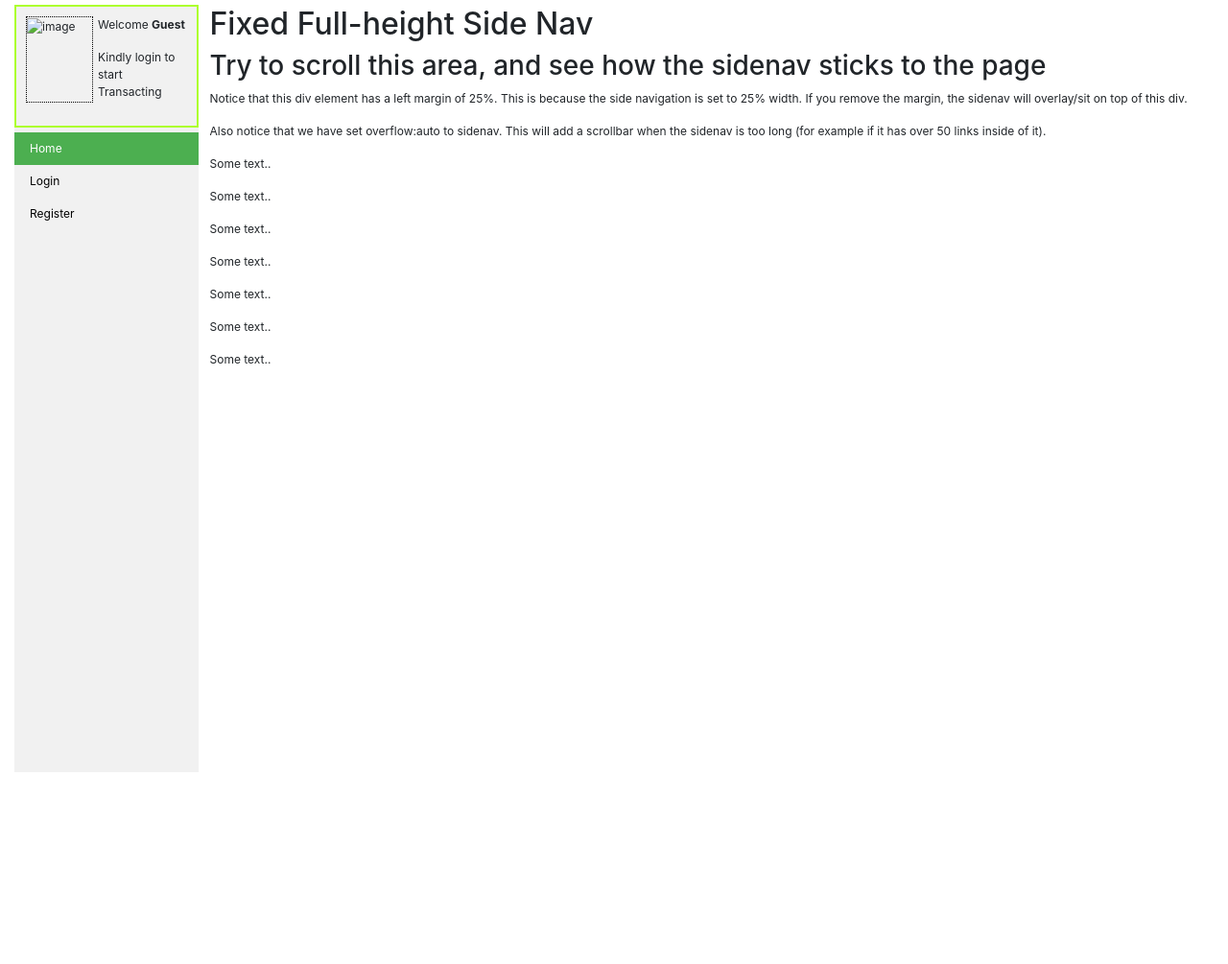
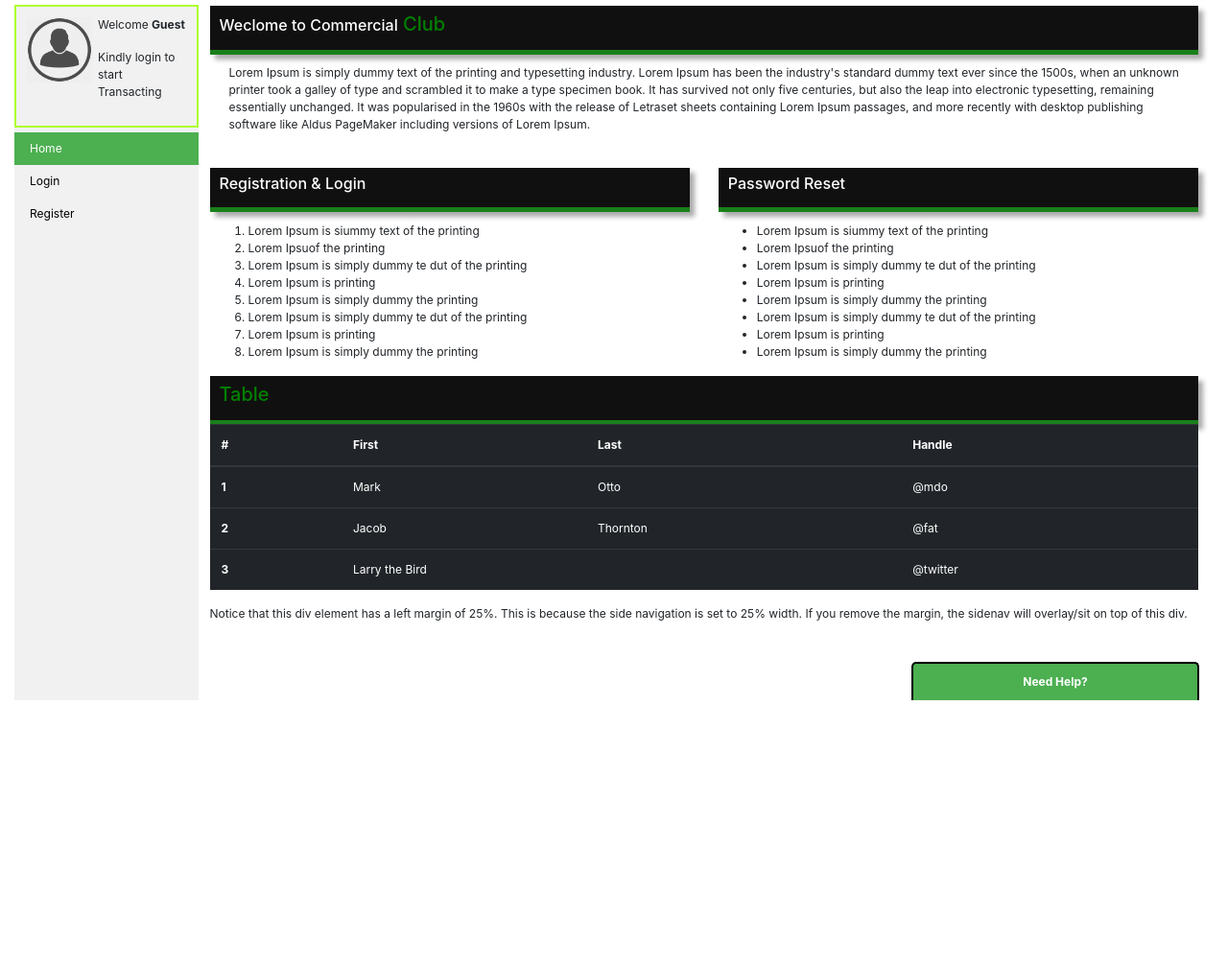
Before and after one commit to iamfortunedube/commercial-club, a PHP site: page /template.html in a window 1280 px wide. Shown: the part 70-1075 px from the top of the page at 96% size. After the commit the page ends 800 px from the top, so only its background shows below. Run offline with PHP 8.4, Linux system fonts and the light colour scheme; some libraries are stand-ins or nearby versions.

Commit message:
desgin modified

```diff
--- a/css/main.css
+++ b/css/main.css
@@ -3,7 +3,7 @@ body {
     font-size:9pt;
 }
 
-ul {
+.sidebar-menu ul {
     list-style-type: none;
     margin: 0;
     padding: 0;
@@ -33,6 +33,47 @@ li a:hover:not(.active) {
     text-decoration: none;
     padding-left:50px;
 }
+
+/* support */
+
+.support{
+    position: fixed;
+    padding: 10px;
+    right:30px;
+    bottom:0;
+    width:300px;
+    color:white;
+    background-color: #4CAF50;
+    border: 2px solid black;
+    border-top-left-radius: 5px;
+    border-top-right-radius: 5px;
+    border-bottom:none;
+    font-weight: bolder;
+    z-index: 5;
+    text-align: center;
+}
+
+#send{
+    width:100%;
+}
+
+.support a{
+    color:white;
+}
+
+.support a:hover{
+    color:rgb(7, 76, 165);
+    text-decoration: none;
+}
+
+#form{
+    display: none;
+}
+
+
+/* support ends*/
+
+
 /*---------------------------Navigation------------------------------------*/
 /*header*/
 
@@ -47,6 +88,7 @@ header{
     width:100%;
     background: rgb(36, 35, 35);
     color:white;
+    z-index:1;
 }
 
 .leftHeader{
@@ -80,8 +122,6 @@ header{
     float: left;
     width:70px;
     height:90px;
-    margin-bottom:2px;
-    border:1px dotted black;
     margin-right:5px;
 }
 
@@ -94,10 +134,35 @@ header{
 /* side bar end*/
 
 
-/* main-content */
+/*---------------------- main-content ------------------------*/
 
 .main-content{
     margin-top:6%;
 }
 
-/* main-content ends*/
+/* Welcome content */
+
+
+.welcomeTitle{
+    background-color: rgb(17, 16, 16);
+    border-bottom:5px solid  rgb(25, 128, 25);
+    color:white;
+    padding:7px 10px;
+    box-shadow: 5px 5px 5px rgba(17, 16, 16, 0.356);
+}
+
+.welcomeContent{
+    padding:20px;
+    margin-top:-10px;
+}
+
+.list{
+margin-top:-35px;
+}
+
+.table{
+    margin-top: -47px;
+}
+/* Welcome content end */
+
+/*--------------------- main-content ends--------------------*/
--- a/template.html
+++ b/template.html
@@ -11,6 +11,18 @@
         <link href="css/main.css" rel="stylesheet" />
 </head>
 <body>
+
+    <div class="support">
+        <a href="#" id="show"><div class="header">Need Help?</div></a>
+        <form id="form">
+            <div class="form-group">
+                <textarea placeholder="Comment" class="form-control" row="10" type="text" name="comment"></textarea>
+            </div>
+            <div class="form-group">
+                    <input id="send" class="btn btn-success" type="submit" name="submit" value="Send">
+            </div>
+        </form>
+    </div>
     <div class="">
         <header>
             <div class="leftHeader">
@@ -28,7 +40,7 @@
                     <li>
                         <div class="userProfile">
                             <div class="imageLeft">
-                                    <img src="#" width="100" height="100" alt="image" />
+                                    <img src="assets/avatar.png" width="70" height="70" alt="image" />
                                 </div>
                                 <div class="userWelcome">
                                     <p class="welcomeM">Welcome <b>Guest</b></p>
@@ -42,20 +54,117 @@
                 </ul>
         </div>
         <div class="main-content">
-            <div style="margin-left:15%;padding:1px 16px;height:1000px;">
-                    <h2>Fixed Full-height Side Nav</h2>
-                    <h3>Try to scroll this area, and see how the sidenav sticks to the page</h3>
+            <div style="margin-left:15%;padding:1px 16px;">
+
+                <!--first row starts-->
+                <div class="welcomeWrapper">
+                    <div class="welcomeTitle">
+                            <h6>Weclome to <span class="">Commercial<span style="color:green;font-size:15pt;"> Club</span></span></h6>
+                    </div>
+                     <p class="welcomeContent">
+                        Lorem Ipsum is simply dummy text of the printing and typesetting industry. Lorem Ipsum has been the industry's standard dummy text ever since the 1500s, when an unknown printer took a galley of type and scrambled it to make a type specimen book. It has survived not only five centuries, but also the leap into electronic typesetting, remaining essentially unchanged. It was popularised in the 1960s with the release of Letraset sheets containing Lorem Ipsum passages, and more recently with desktop publishing software like Aldus PageMaker including versions of Lorem Ipsum.
+                     </p>
+                </div>
+                <!-- first row ends-->
+
+                <!-- second row starts-->
+                <div class="row">
+                    <div class="col-md-6">
+                        <div class="welcomeWrapper">
+                                <div class="welcomeTitle">
+                                        <h6>Registration & Login</h6>
+                                </div>
+                                <p class="welcomeContent">
+                                    <ol class="list">
+                                        <li>Lorem Ipsum is siummy text of the printing</li>
+                                        <li>Lorem Ipsuof the printing</li>
+                                        <li>Lorem Ipsum is simply dummy te dut of the printing</li>
+                                        <li>Lorem Ipsum is printing</li>
+                                        <li>Lorem Ipsum is simply dummy the printing</li>
+                                        <li>Lorem Ipsum is simply dummy te dut of the printing</li>
+                                        <li>Lorem Ipsum is printing</li>
+                                        <li>Lorem Ipsum is simply dummy the printing</li>
+                                    </ol>
+                                </p>
+                        </div>
+                    </div>
+                    <div class="col-md-6">
+                        <div class="welcomeWrapper">
+                                <div class="welcomeTitle">
+                                        <h6>Password Reset</h6>
+                                </div>
+                                <p class="welcomeContent">
+                                    <ul class="list">
+                                        <li>Lorem Ipsum is siummy text of the printing</li>
+                                        <li>Lorem Ipsuof the printing</li>
+                                        <li>Lorem Ipsum is simply dummy te dut of the printing</li>
+                                        <li>Lorem Ipsum is printing</li>
+                                        <li>Lorem Ipsum is simply dummy the printing</li>
+                                        <li>Lorem Ipsum is simply dummy te dut of the printing</li>
+                                        <li>Lorem Ipsum is printing</li>
+                                        <li>Lorem Ipsum is simply dummy the printing</li>
+                                    </ul>
+                                </p>
+                        </div>
+                    </div>
+                </div>
+                <!--second row ends-->
+
+                <!--thrid row starts-->
+                <div class="row">
+                    <div class="col-md-12">
+                            <div class="welcomeWrapper">
+                                    <div class="welcomeTitle">
+                                            <h6><span style="color:green;font-size:15pt;">Table</span></h6>
+                                    </div>
+                                    <p class="welcomeContent">
+                                            <table class="table table-hover table-dark">
+                                                    <thead>
+                                                      <tr>
+                                                        <th scope="col">#</th>
+                                                        <th scope="col">First</th>
+                                                        <th scope="col">Last</th>
+                                                        <th scope="col">Handle</th>
+                                                      </tr>
+                                                    </thead>
+                                                    <tbody>
+                                                      <tr>
+                                                        <th scope="row">1</th>
+                                                        <td>Mark</td>
+                                                        <td>Otto</td>
+                                                        <td>@mdo</td>
+                                                      </tr>
+                                                      <tr>
+                                                        <th scope="row">2</th>
+                                                        <td>Jacob</td>
+                                                        <td>Thornton</td>
+                                                        <td>@fat</td>
+                                                      </tr>
+                                                      <tr>
+                                                        <th scope="row">3</th>
+                                                        <td colspan="2">Larry the Bird</td>
+                                                        <td>@twitter</td>
+                                                      </tr>
+                                                    </tbody>
+                                                  </table>
+                                    </p>
+                            </div>
+                    </div>
+                </div>
+                <!--third row ends-->
+
                     <p>Notice that this div element has a left margin of 25%. This is because the side navigation is set to 25% width. If you remove the margin, the sidenav will overlay/sit on top of this div.</p>
-                    <p>Also notice that we have set overflow:auto to sidenav. This will add a scrollbar when the sidenav is too long (for example if it has over 50 links inside of it).</p>
-                    <p>Some text..</p>
-                    <p>Some text..</p>
-                    <p>Some text..</p>
-                    <p>Some text..</p>
-                    <p>Some text..</p>
-                    <p>Some text..</p>
-                    <p>Some text..</p>
+
             </div>
         </div>
     </div>
+    <script src="https://ajax.googleapis.com/ajax/libs/jquery/3.3.1/jquery.min.js"></script>
+    <script>
+            $(document).ready(function(){
+                $("#show").click(function(){
+                    $("#form").slideToggle();
+                });
+            });
+        </script>
 </body>
 </html>
```
Also changed, not shown: assets/avatar.png (added), assets/fllqsusgcowezvszmjlh.png (added).
